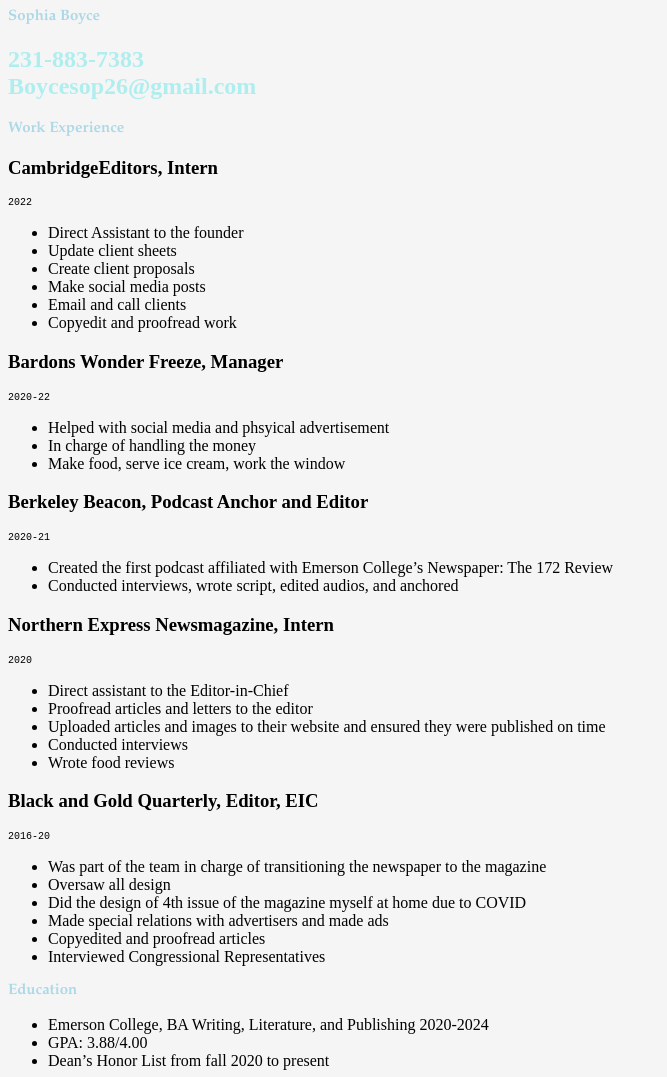
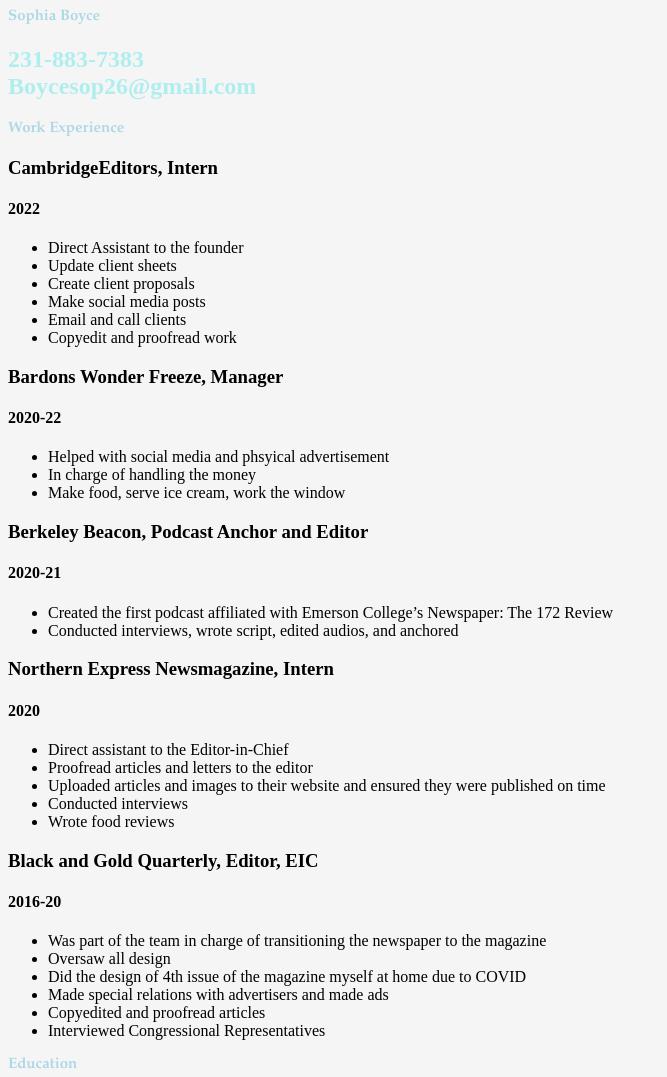
Before and after one commit to bboycer/bboycer.github.io, a plain HTML site: page index.html in a window 1280 px wide. Shown: the top 1077 px of the page, without its empty margins (0-667 px from the left). Drawn offline with Linux system fonts and the light colour scheme.

Commit message:
Update index.html

```diff
--- a/index.html
+++ b/index.html
@@ -11,7 +11,7 @@
     <h1>Work Experience</h1>
 
 <h3>CambridgeEditors, Intern</h3>
-    <p class="light">2022</p>
+    <h4>2022</h4>
 <!╌ Use br to BReak up the text in your documents. P adds a new Paragraph, while br adds a line BReak. ╌>
    <ul>
 <li>Direct Assistant to the founder</li>
@@ -24,7 +24,7 @@
 
 
 <h3>Bardons Wonder Freeze, Manager</h3>
-    <p class="light">2020-22</p>
+    <h4>2020-22</h4>
 <ul>
 <li>Helped with social media and phsyical advertisement</li>
 <li>In charge of handling the money</li>
@@ -32,14 +32,14 @@
     </ul>
 
 <h3>Berkeley Beacon, Podcast Anchor and Editor</h3>
-    <p class="light">2020-21</p>
+    <h4>2020-21</h4>
     <ul>
 <li>Created the first podcast affiliated with Emerson College’s Newspaper: The 172 Review</li>
 <li>Conducted interviews, wrote script, edited audios, and anchored</li>
     </ul>
 
 <h3>Northern Express Newsmagazine, Intern</h3>
-    <p class="light">2020</p>
+    <h4>2020</h4>
     <ul>
 <li>Direct assistant to the Editor-in-Chief</li>
 <li>Proofread articles and letters to the editor</li>
@@ -49,7 +49,7 @@
     </ul>
 
 <h3>Black and Gold Quarterly, Editor, EIC</h3>
-    <p class="light">2016-20</p>
+    <h4>2016-20</h4>
     <ul>
 <li>Was part of the team in charge of transitioning the newspaper to the magazine</li>
 <li>Oversaw all design</li>
```
